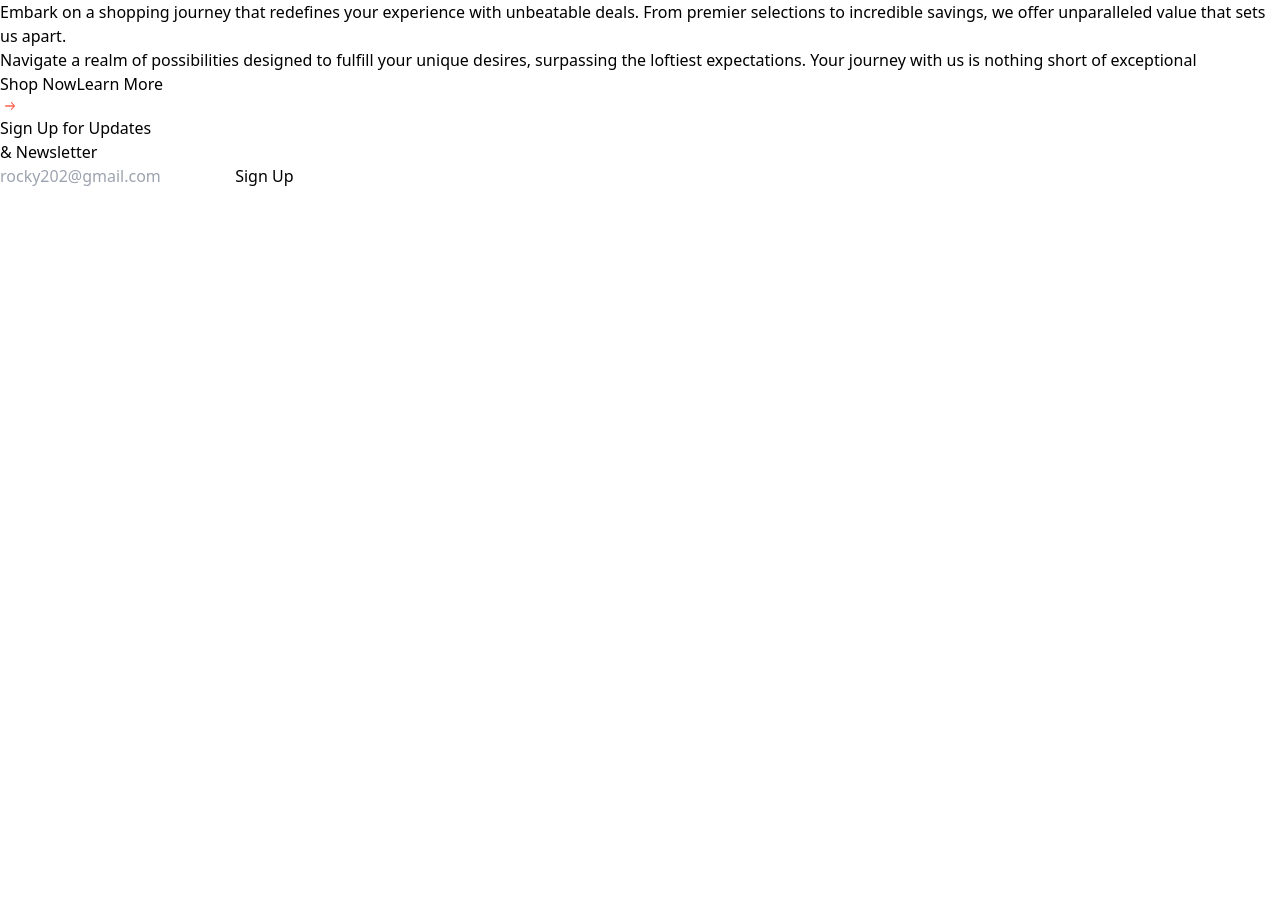
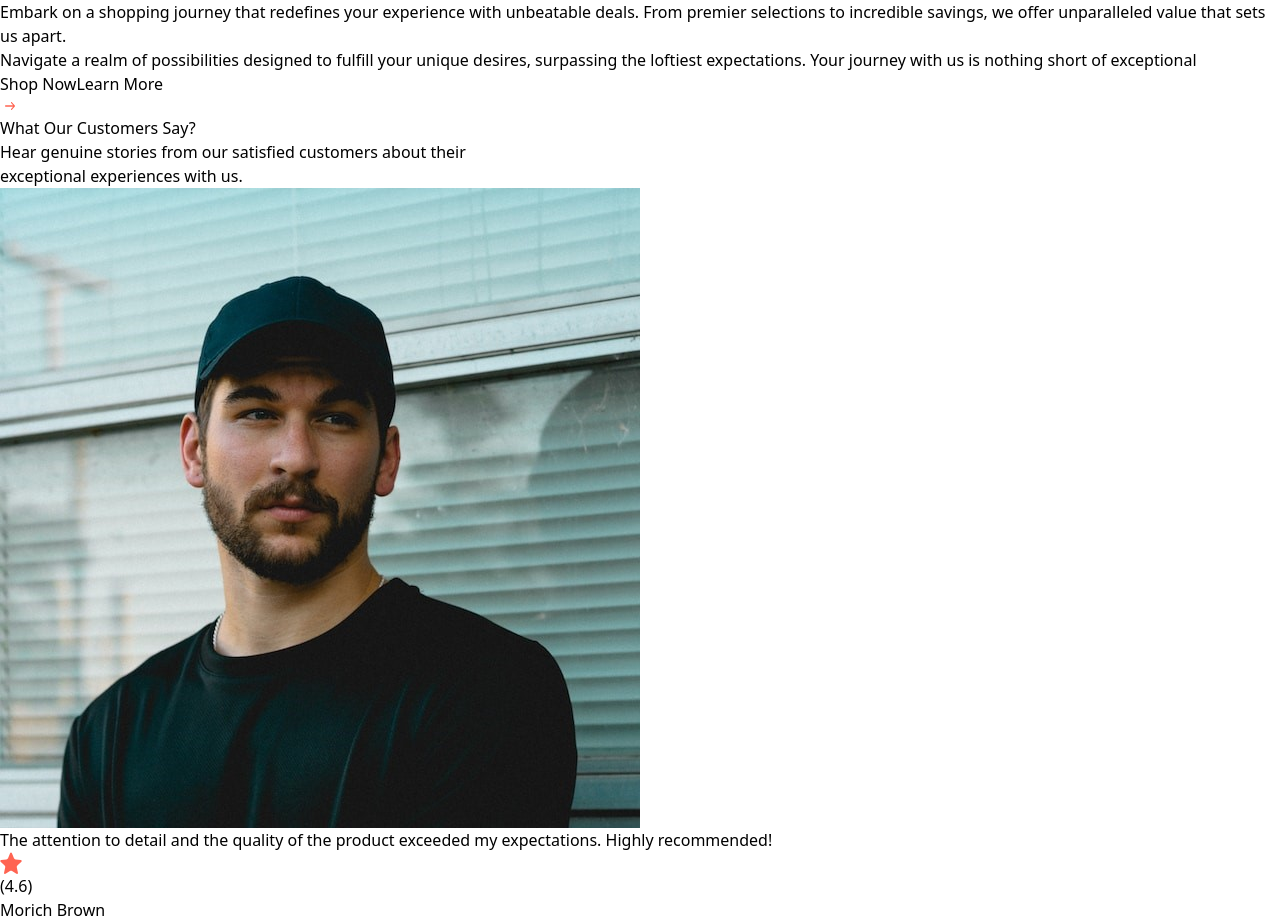
Before and after one commit to dcoder07/Nike_Website, a React (Vite) app: page / in a window 1280 px wide. Shown: the part 4448-5368 px from the top of the page. Before the commit the page ends 4636 px from the top, so only its background shows below. Built offline with nearby package versions, Linux system fonts and the light colour scheme; a web font is replaced by a local one.

Commit message:
customer section complete

```diff
--- a/src/App.jsx
+++ b/src/App.jsx
@@ -1,24 +1,39 @@
-import Nav from "./components/Nav"
-import Hero from "./sections/Hero"
-import Popular from "./sections/Popular"
-import Premium from "./sections/Premium"
-import Services from "./sections/Services"
-import Offers from "./sections/Offers"
-import Subscribe from "./sections/Subscribe"
+import Nav from "./components/Nav";
+import Hero from "./sections/Hero";
+import Popular from "./sections/Popular";
+import Premium from "./sections/Premium";
+import Services from "./sections/Services";
+import Offers from "./sections/Offers";
+import Customer from "./sections/Customer";
+import Subscribe from "./sections/Subscribe";
 
-const App = () =>{
-  return(
-<main className="relative">
-<Nav/>
-  <section className="xl:padding-1 wide:padding-r padding-b"><Hero/></section>
-  <section className="padding"><Popular/></section>
-  <section className="padding"><Premium/></section>
-  <section className="padding padding-x py-10"><Services/></section>
-  <section className="padding"><Offers/> </section>
-  <section className="padding"><Subscribe/></section>
-</main>
+const App = () => {
+  return (
+    <main className='relative'>
+      <Nav />
+      <section className='xl:padding-1 wide:padding-r padding-b'>
+        <Hero />
+      </section>
+      <section className='padding'>
+        <Popular />
+      </section>
+      <section className='padding'>
+        <Premium />
+      </section>
+      <section className='padding padding-x py-10'>
+        <Services />
+      </section>
+      <section className='padding'>
+        <Offers />{" "}
+      </section>
+      <section>
+        <Customer />
+      </section>
+      <section className='padding'>
+        <Subscribe />
+      </section>
+    </main>
   );
-}
-
+};
 
 export default App;
--- /dev/null
+++ b/src/components/CustomerCard.jsx
@@ -0,0 +1,19 @@
+import React from "react";
+import star from '../assets/icons/star.svg'
+
+
+const CustomerCard = ({ customerImg, rating,content,name}) => {
+  return (
+    <div className='flex flex-col gap-5 items-center text-center justify-center'>
+      <div><img
+        className='rounded-full h-[7rem]'
+        alt='customer-image'
+        src={customerImg}
+      /></div>
+      <p className="text-slate-500 text-xl max-sm:text-sm px-10  ">{content}</p>
+      <p className="flex gap-4 text-slate-500 text-xl max-sm:text-sm"><img src={star}/>({rating})</p>
+      <p className="font-bold text-3xl mb-16">{name}</p>
+    </div>
+  );
+};
+export default CustomerCard;
--- a/src/constants/index.js
+++ b/src/constants/index.js
@@ -1,6 +1,25 @@
-import { facebook, instagram, shieldTick, support, truckFast, twitter } from "../assets/icons";
-import { bigShoe1, bigShoe2, bigShoe3, customer1, customer2, shoe4, shoe5, shoe6, shoe7, thumbnailShoe1, thumbnailShoe2, thumbnailShoe3 } from "../assets/images";
-//<!--sm:flex-1 max-sm:w-full text-base leading-normal text-slate-gray pl-5 max-sm:p-5 outline-none sm:border-none border max-sm:border-slate-gray max-sm:rounded-full-->
+import {
+  facebook,
+  instagram,
+  shieldTick,
+  support,
+  truckFast,
+  twitter,
+} from "../assets/icons";
+import {
+  bigShoe1,
+  bigShoe2,
+  bigShoe3,
+  customer1,
+  customer2,
+  shoe4,
+  shoe5,
+  shoe6,
+  shoe7,
+  thumbnailShoe1,
+  thumbnailShoe2,
+  thumbnailShoe3,
+} from "../assets/images";
 export const navLinks = [
   { href: "#home", label: "Home" },
   { href: "#about-us", label: "About Us" },
@@ -24,9 +43,9 @@ export const shoes = [
 ];
 
 export const statistics = [
-    { value: '1k+', label: 'Brands' },
-    { value: '500+', label: 'Shops' },
-    { value: '250k+', label: 'Customers' },
+  { value: "1k+", label: "Brands" },
+  { value: "500+", label: "Shops" },
+  { value: "250k+", label: "Customers" },
 ];
 
 export const products = [
@@ -56,35 +75,35 @@ export const services = [
   {
     imgURL: truckFast,
     label: "Free shipping",
-        subtext: "Enjoy seamless shopping with our complimentary shipping service."
+    subtext: "Enjoy seamless shopping with our complimentary shipping service.",
   },
   {
     imgURL: shieldTick,
     label: "Secure Payment",
-        subtext: "Experience worry-free transactions with our secure payment options."
+    subtext:
+      "Experience worry-free transactions with our secure payment options.",
   },
   {
     imgURL: support,
     label: "Love to help you",
-        subtext: "Our dedicated team is here to assist you every step of the way."
+    subtext: "Our dedicated team is here to assist you every step of the way.",
   },
 ];
 
 export const reviews = [
   {
     imgURL: customer1,
-        customerName: 'Morich Brown',
-        rating: 4.5,
-        feedback: "The attention to detail and the quality of the product exceeded my expectations. Highly recommended!"
+    customerName: "Morich Brown",
+    rating: 4.6,
+    feedback:"The attention to detail and the quality of the product exceeded my expectations. Highly recommended!",
   },
   {
     imgURL: customer2,
-        customerName: 'Lota Mongeskar',
-        rating: 4.5,
-        feedback: "The product not only met but exceeded my expectations. I'll definitely be a returning customer!"
-    }
+    customerName: "Lota Mongeskar",
+    rating: 4.8,
+    feedback:"The product not only met but exceeded my expectations. I'll definitely be a returning customer!",
+  },
 ];
-
 
 export const footerLinks = [
   {
--- /dev/null
+++ b/src/sections/Customer.jsx
@@ -0,0 +1,32 @@
+import React from "react";
+import { reviews } from "../constants";
+import CustomerCard from "../components/CustomerCard";
+
+const Customer = () => {
+  return (
+    <section className='flex flex-col sm:gap-16 w-full gap-10 bg-[#F5F6FF] py-24 px-10 sm:p-24 tracking-wide '>
+      <div className='flex flex-col items-center justify-center text-center'>
+        <h1 className='font-bold text-5xl'>
+          What Our <span className='text-[#FF6452]'>Customers</span> Say?
+        </h1>
+        <p className=' text-gray-500 text-xl m-8'>
+          <p>Hear genuine stories from our satisfied customers about their</p>
+          <p>exceptional experiences with us.</p>
+        </p>
+      </div>
+      <div className='flex max-xl:flex-col justify-center gap-5'>
+        {reviews.map((review, index) => (
+          <CustomerCard
+            key={index}
+            customerImg={review.imgURL}
+            rating={review.rating}
+            content={review.feedback}
+            name={review.customerName}
+          />
+        ))}
+      </div>
+    </section>
+  );
+};
+
+export default Customer;
--- a/src/sections/Subscribe.jsx
+++ b/src/sections/Subscribe.jsx
@@ -2,8 +2,8 @@ import React from "react";
 
 const Subscribe = () => {
   return (
-    <section className="flex max-lg:flex-col max-lg:gap-10 max-container">
-      <div className='text-5xl font-bold leading-tight basis-1/2'>
+    <section className="flex max-lg:flex-col max-lg:gap-10 max-container mb-16">
+      <div className='text-5xl  font-bold leading-tight basis-1/2'>
         <h1>
           Sign Up for <span className='text-[#FF6452]'>Updates</span>
           <br />& Newsletter
```
Also changed, not shown: src/sections/CustomerReview.jsx (deleted, +0 -9 lines). Lines whose indentation alone changed are shown as unchanged.
